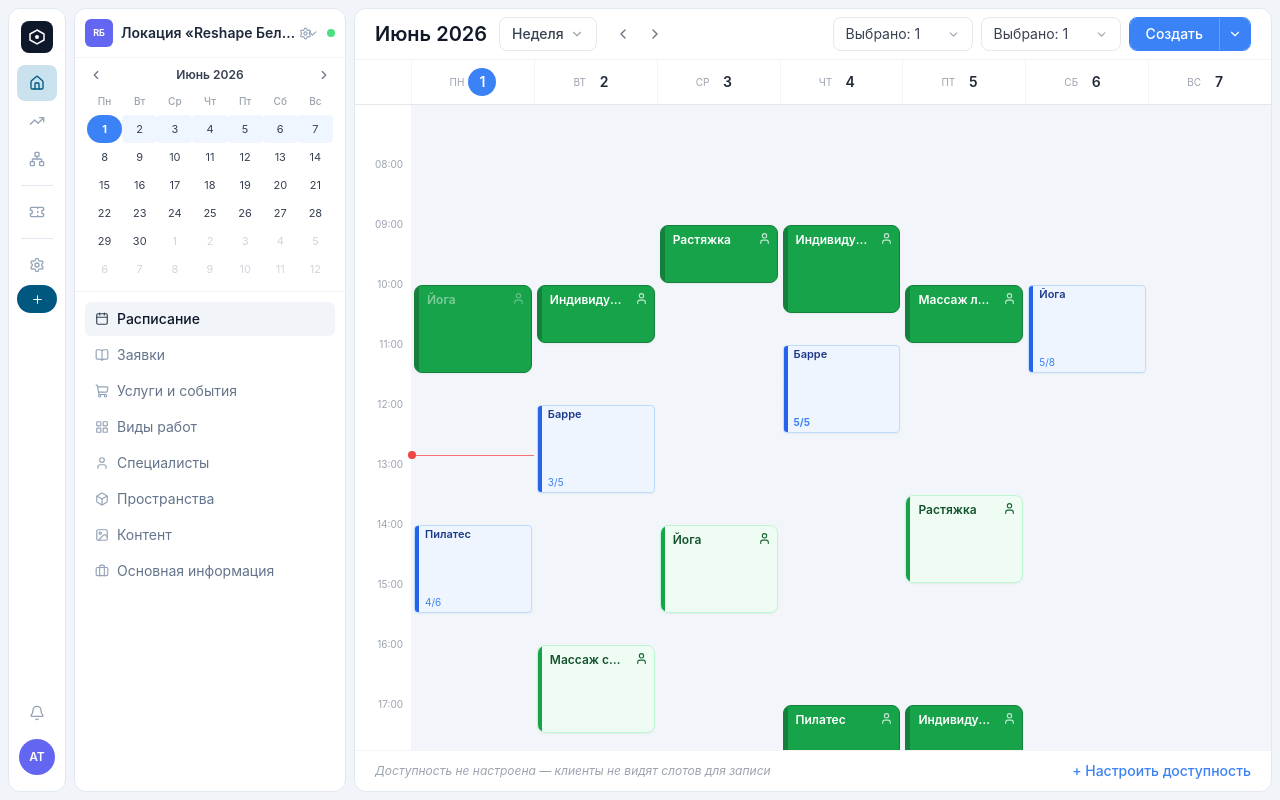
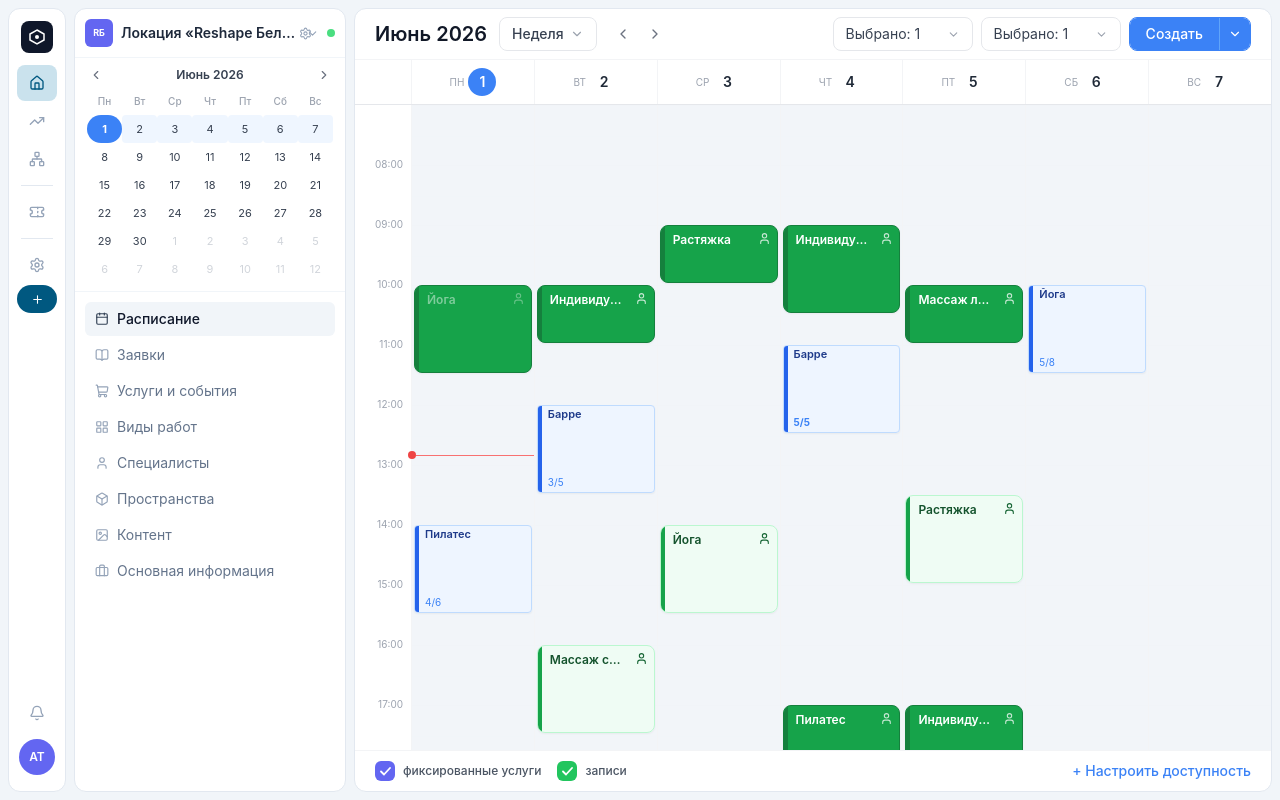
Before and after one commit to milenashemetova/appoint, a React (Vite) app: page / in a window 1280 px wide. Built offline with nearby package versions, Linux system fonts and the light colour scheme.

Commit message:
Add fixed/free slot filter checkboxes to schedule footer
https://claude.ai/code/session_01DNWtKRf8n5EqnQis6Ecym9

```diff
--- a/src/components/Schedule/ScheduleArea.tsx
+++ b/src/components/Schedule/ScheduleArea.tsx
@@ -260,17 +260,42 @@ export default function ScheduleArea() {
       {/* Footer — normal mode */}
       {!state.availabilityEditMode && (
         <div className="border-t border-gray-100 px-5 py-2.5 flex items-center justify-between flex-shrink-0">
-          <div className="flex items-center gap-3 text-xs">
-            {state.availability.isConfigured ? (
+          <div className="flex items-center gap-4 text-xs">
+            {/* Filter checkboxes */}
+            <button
+              onClick={() => dispatch({ type: 'TOGGLE_SHOW_FIXED' })}
+              className="flex items-center gap-2 cursor-pointer select-none hover:opacity-80 transition-opacity"
+            >
+              <span className={`w-5 h-5 rounded-md flex items-center justify-center flex-shrink-0 transition-colors ${
+                state.showFixed ? 'bg-indigo-500' : 'bg-gray-200'
+              }`}>
+                {state.showFixed && (
+                  <svg width="11" height="9" viewBox="0 0 11 9" fill="none">
+                    <path d="M1 4.5L4 7.5L10 1" stroke="white" strokeWidth="1.8" strokeLinecap="round" strokeLinejoin="round"/>
+                  </svg>
+                )}
+              </span>
+              <span className="text-gray-600 font-medium">фиксированные услуги</span>
+            </button>
+
+            <button
+              onClick={() => dispatch({ type: 'TOGGLE_SHOW_FREE' })}
+              className="flex items-center gap-2 cursor-pointer select-none hover:opacity-80 transition-opacity"
+            >
+              <span className={`w-5 h-5 rounded-md flex items-center justify-center flex-shrink-0 transition-colors ${
+                state.showFree ? 'bg-green-500' : 'bg-gray-200'
+              }`}>
+                {state.showFree && (
+                  <svg width="11" height="9" viewBox="0 0 11 9" fill="none">
+                    <path d="M1 4.5L4 7.5L10 1" stroke="white" strokeWidth="1.8" strokeLinecap="round" strokeLinejoin="round"/>
+                  </svg>
+                )}
+              </span>
+              <span className="text-gray-600 font-medium">записи</span>
+            </button>
+
+            {state.availability.isConfigured && (
               <>
-                <span className="flex items-center gap-1.5 text-gray-500">
-                  <span className="w-3 h-3 rounded-sm bg-blue-100 border border-blue-200 inline-block" />
-                  <span>фиксированные события</span>
-                </span>
-                <span className="flex items-center gap-1.5 text-gray-500">
-                  <span className="w-3 h-3 rounded-sm bg-white border border-gray-300 inline-block" />
-                  <span>свободное событие</span>
-                </span>
                 <span className="text-gray-200">|</span>
                 {state.availability.repeatPattern ? (
                   <span className="flex items-center gap-1 text-green-600 font-medium">
@@ -287,8 +312,6 @@ export default function ScheduleArea() {
                   <span className="text-gray-500">Разовая настройка</span>
                 )}
               </>
-            ) : (
-              <span className="text-gray-400 italic">Доступность не настроена — клиенты не видят слотов для записи</span>
             )}
           </div>
           <button onClick={enterAvailEdit}
--- a/src/components/Schedule/WeekView.tsx
+++ b/src/components/Schedule/WeekView.tsx
@@ -45,6 +45,8 @@ export default function WeekView() {
       if (!isSameDay(s.start, day)) return false
       if (s.specialistId && !state.selectedSpecialistIds.includes(s.specialistId)) return false
       if (s.spaceId && !state.selectedSpaceIds.includes(s.spaceId)) return false
+      if (s.type === 'fixed' && !state.showFixed) return false
+      if (s.type === 'free' && !state.showFree) return false
       return true
     })
 
--- a/src/context/ScheduleContext.tsx
+++ b/src/context/ScheduleContext.tsx
@@ -27,6 +27,8 @@ interface State {
   selectedSpecialistIds: string[]
   selectedSpaceIds: string[]
   slots: Slot[]
+  showFixed: boolean
+  showFree: boolean
   requests: BookingRequest[]
   selectedSlot: Slot | null
   selectedSlotRect: SlotRect | null
@@ -57,6 +59,8 @@ type Action =
   | { type: 'ADD_SLOT'; payload: Slot }
   | { type: 'UPDATE_SLOT'; payload: Slot }
   | { type: 'DELETE_SLOT'; payload: string }
+  | { type: 'TOGGLE_SHOW_FIXED' }
+  | { type: 'TOGGLE_SHOW_FREE' }
   | { type: 'CONFIRM_REQUEST'; payload: string }
   | { type: 'REJECT_REQUEST'; payload: string }
   | { type: 'ENTER_AVAILABILITY_EDIT' }
@@ -77,6 +81,8 @@ const initialState: State = {
   selectedSpecialistIds: ['anna'],
   selectedSpaceIds: ['zal-a'],
   slots: SLOTS,
+  showFixed: true,
+  showFree: true,
   requests: INITIAL_REQUESTS,
   selectedSlot: null,
   selectedSlotRect: null,
@@ -122,6 +128,8 @@ function reducer(state: State, action: Action): State {
     }
     case 'UPDATE_SLOT': return { ...state, slots: state.slots.map(s => s.id === action.payload.id ? action.payload : s) }
     case 'DELETE_SLOT': return { ...state, slots: state.slots.filter(s => s.id !== action.payload), selectedSlot: null, selectedSlotRect: null }
+    case 'TOGGLE_SHOW_FIXED': return { ...state, showFixed: !state.showFixed }
+    case 'TOGGLE_SHOW_FREE': return { ...state, showFree: !state.showFree }
     case 'CONFIRM_REQUEST': {
       const req = state.requests.find(r => r.id === action.payload)
       if (!req) return state
```
